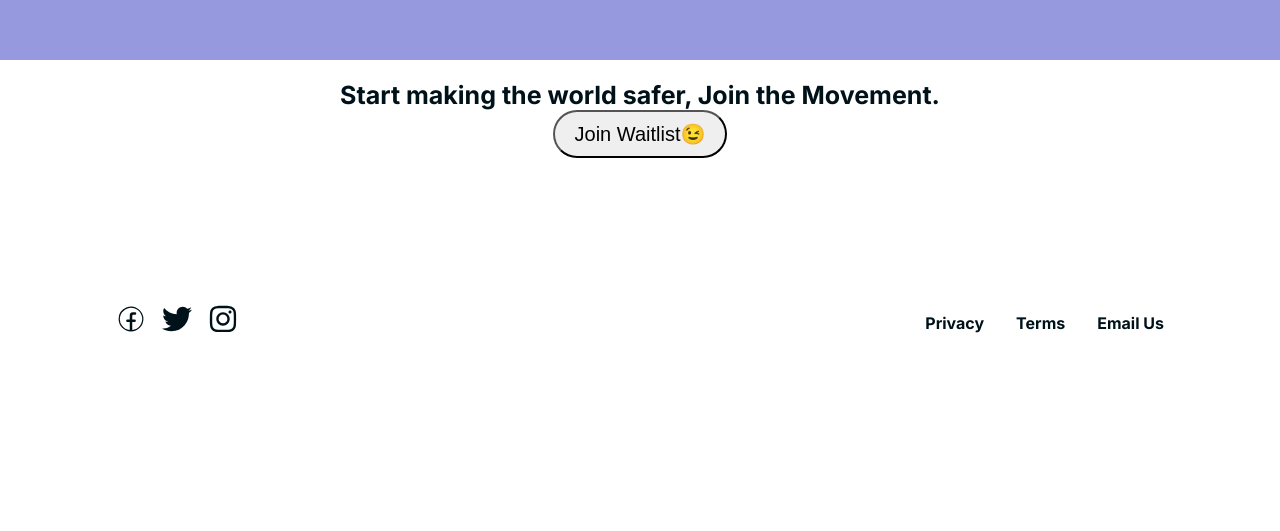
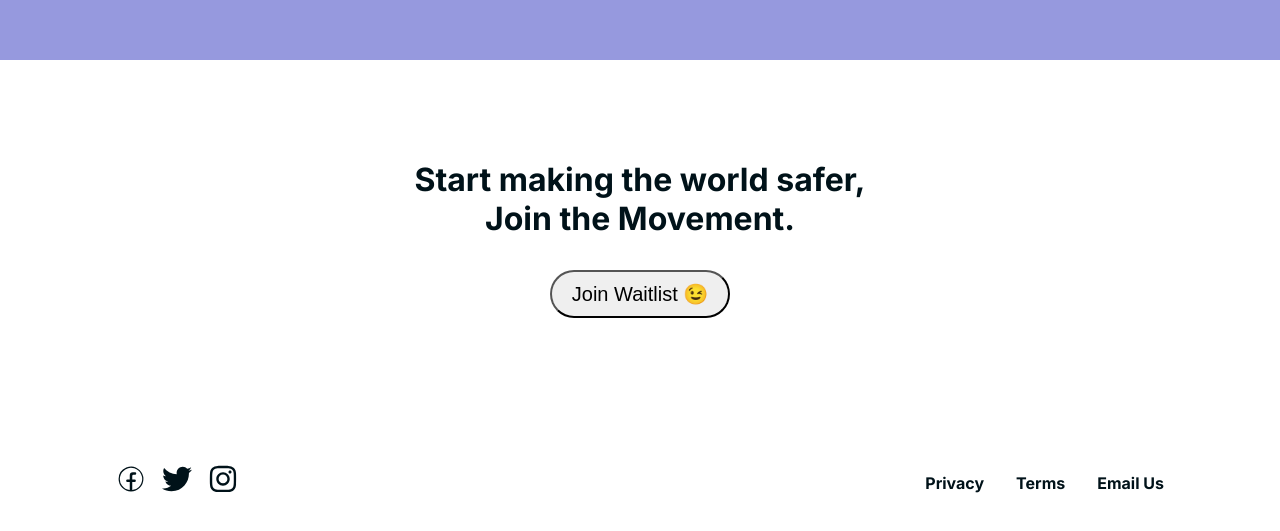
Before and after one commit to Mentor-Ntech/de-exchange, a React (Vite) app: page / in a window 1280 px wide. Shown: the part 1540-2071 px from the top of the page. Before the commit the page ends 1997 px from the top, so only its background shows below. Built offline with nearby package versions, Linux system fonts and the light colour scheme.

Commit message:
adjustment

```diff
--- a/src/Component/Footer/Footer.css
+++ b/src/Component/Footer/Footer.css
@@ -15,7 +15,9 @@
 
 .mailing h1 {
   width: 100%;
-  font-size: 25px;
+  margin-top: 5rem;
+  margin-bottom: 2rem;
+  font-size: 2rem;
   text-wrap: wrap;
 }
 
@@ -85,16 +87,12 @@
     text-align: center;
     width: 100%;
   }
-}
 
-@media only screen and (max-width: 1024px) {
   section {
     font-size: 45px;
     border-radius: 50px;
   }
-}
 
-@media only screen and (max-width: 1024px) {
   .footer_box_social {
     display: flex;
     align-items: center;
--- a/src/Component/Footer/Footer.jsx
+++ b/src/Component/Footer/Footer.jsx
@@ -10,10 +10,10 @@ const headerFoot = () => {
     <div className="headerFoot">
       <section className="mailing">
       <h1>
-        Start making the world safer, Join the Movement.
+        Start making the world safer, <br /> Join the Movement.
       </h1>
 
-        <button>Join Waitlist😉</button>
+      <button>Join Waitlist&nbsp;😉</button>
       </section>
 
       <div className="footer_box">
```
Also changed, not shown: 2 other files (tests, documents, lock files or other folders).
